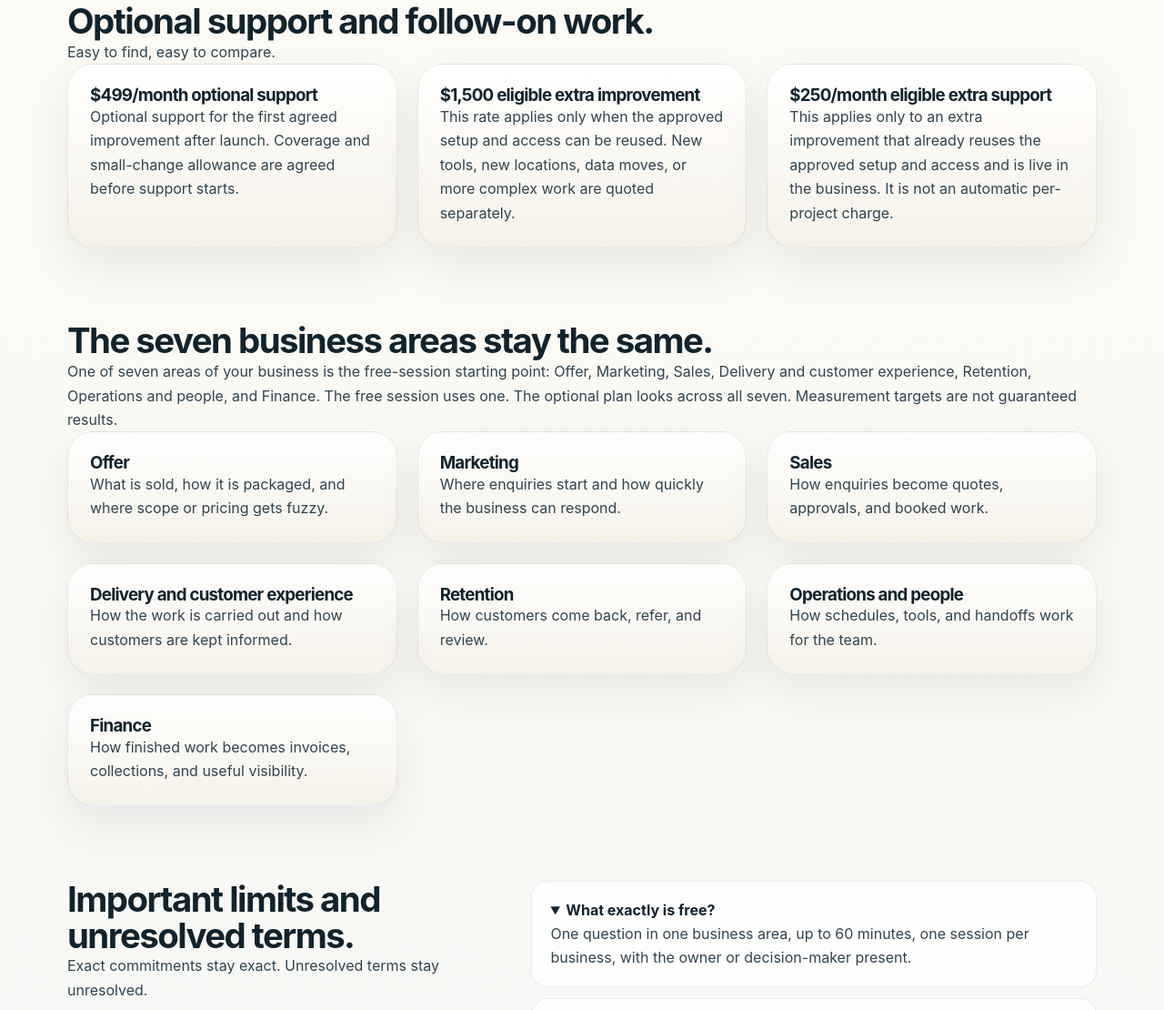
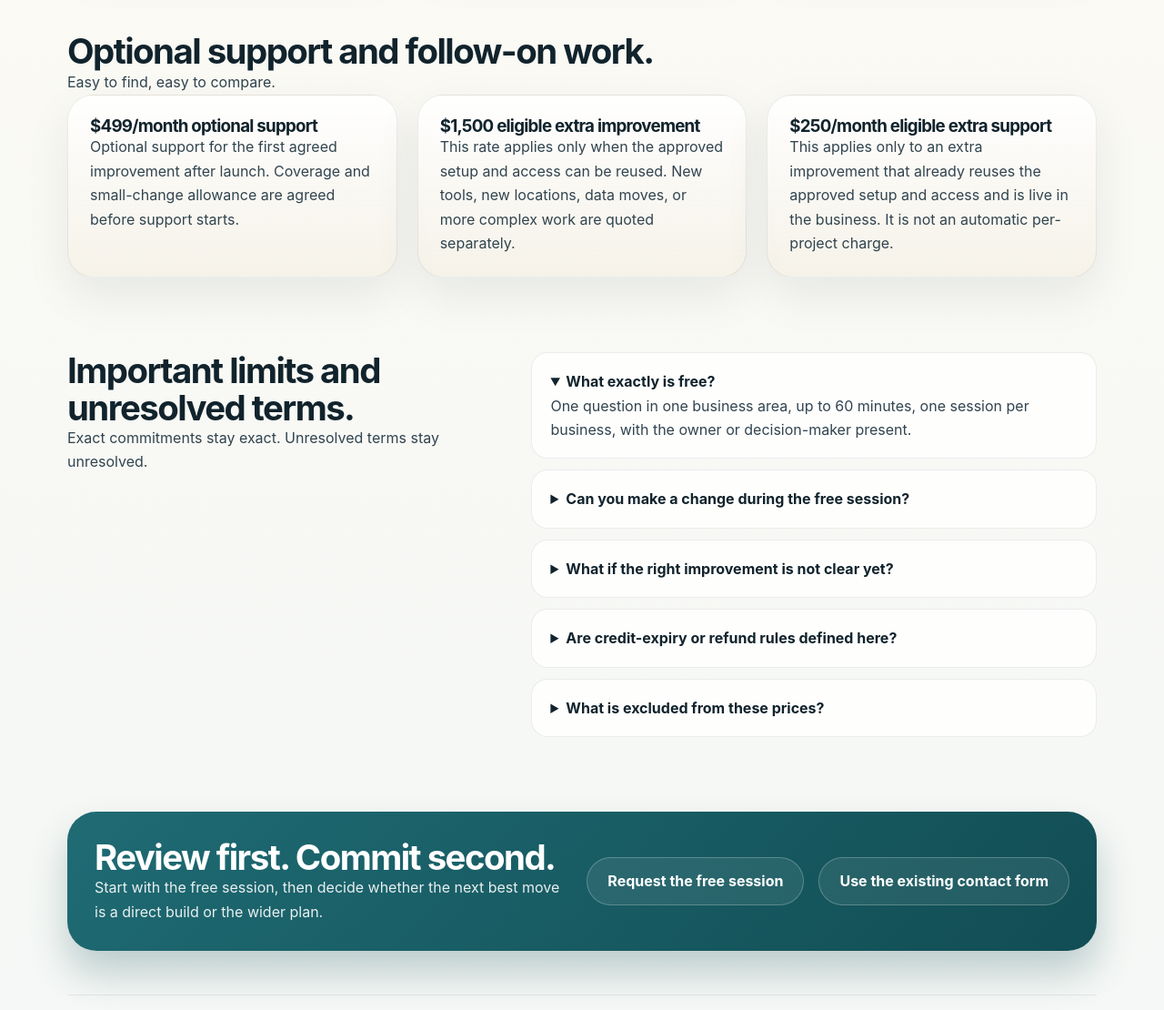
Before and after one commit to evanpaliotta/jaxsystems-site, a plain HTML site: page public/pricing.html in a window 1280 px wide. Shown: the part 1715-2825 px from the top of the page at 91% size. Drawn offline with Linux system fonts and the light colour scheme.

Commit message:
Remove repeated business-area catalogue from pricing review

```diff
--- a/public/pricing.html
+++ b/public/pricing.html
@@ -305,7 +305,7 @@
     <article class="pricing-card"><div class="pricing-card-stack">
       <div class="stack-md"><h3 class="price-title">2B. Path B: $999 Business Improvement Plan</h3><p class="pricing-card-label">Choose this when the business needs a wider review first.</p></div>
       <div class="pricing-card-note"><strong>What you keep</strong><ul><li>A high-level review of all seven business areas</li><li>Priorities and Measurement plan</li><li>One implementation blueprint you can use yourself or give to another provider</li></ul></div>
-      <p>The plan is optional. If you later ask Jax Systems to build the first standard improvement, the full $999 is credited in full once toward the $2,499 total, leaving $1,500. You keep the plan either way.</p>
+      <p>The plan is optional. If you later ask Jax Systems to build the first standard improvement, the full $999 is credited in full once toward the $2,499 total, leaving $1,500. You keep the plan either way. Measurement targets are not guaranteed results.</p>
     </div></article>
   </div></div>
 </section>
@@ -322,21 +322,7 @@
   </div>
 </section>
 
-<section class="section" aria-labelledby="seven-areas-heading">
-  <div class="stack-md section-heading">
-    <h2 id="seven-areas-heading">The seven business areas stay the same.</h2>
-    <p>One of seven areas of your business is the free-session starting point: Offer, Marketing, Sales, Delivery and customer experience, Retention, Operations and people, and Finance. The free session uses one. The optional plan looks across all seven. Measurement targets are not guaranteed results.</p>
-  </div>
-  <div class="pricing-rules-grid">
-    <article class="pricing-rule"><h3>Offer</h3><p>What is sold, how it is packaged, and where scope or pricing gets fuzzy.</p></article>
-    <article class="pricing-rule"><h3>Marketing</h3><p>Where enquiries start and how quickly the business can respond.</p></article>
-    <article class="pricing-rule"><h3>Sales</h3><p>How enquiries become quotes, approvals, and booked work.</p></article>
-    <article class="pricing-rule"><h3>Delivery and customer experience</h3><p>How the work is carried out and how customers are kept informed.</p></article>
-    <article class="pricing-rule"><h3>Retention</h3><p>How customers come back, refer, and review.</p></article>
-    <article class="pricing-rule"><h3>Operations and people</h3><p>How schedules, tools, and handoffs work for the team.</p></article>
-    <article class="pricing-rule"><h3>Finance</h3><p>How finished work becomes invoices, collections, and useful visibility.</p></article>
-  </div>
-</section>
+
 
 <section class="section">
   <div class="pricing-faq-layout">
```
Also changed, not shown: 2 other files.
